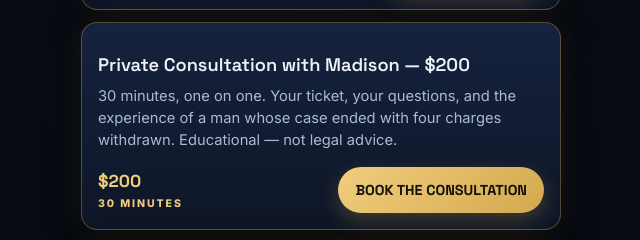
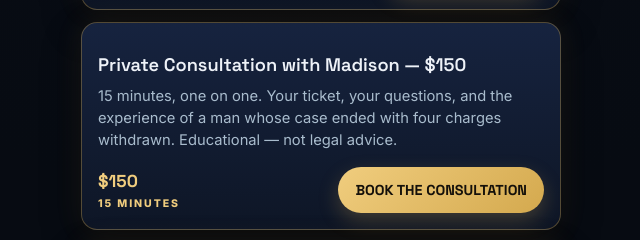
Before and after one commit to Madisonshalom72/sovereign-playbook, a plain HTML site: page links.html in a window 1280 px wide. Shown: the part 3568-3808 px from the top of the page, 319-959 px from the left. Drawn offline with Linux system fonts and the light colour scheme.

Commit message:
Update Private Consultation to $150 for 15 minutes

```diff
--- a/links.html
+++ b/links.html
@@ -200,10 +200,10 @@ footer b{color:var(--muted)}
   </article>
 
   <article class="offer-card" id="freeman-manual"><img src="https://privatemoneyrightsplaybook.xyz/cover.jpg" alt="The Common Law Freeman Manual for Court, Estates and Private Jurisdiction — Gold Series cover"><span class="t">The Common Law Freeman Manual — <s>$99.99</s> $29.99</span><span class="tagline">Court, Estates and Private Jurisdiction</span><p class="author-line">121 pages built on 18 years of research: court, estates, private jurisdiction, THE KEY from Black's Law Dictionary, the deal matrix, and the Million Dollar Roadmap. Learn to Make an Honest Living Through Contracting and Living Estates.</p><div class="offer-foot"><span class="price"><s>$99.99</s> $29.99<small>LIMITED TIME</small></span><a class="buy" href="https://whop.com/checkout/plan_oP9HvakSFt0sH">Get the Manual →</a></div></article><article class="offer-card" id="private-consultation">
-   <span class="t">Private Consultation with Madison — $200</span>
-   <p class="author-line">30 minutes, one on one. Your ticket, your questions, and the experience of a man whose case ended with four charges withdrawn. Educational — not legal advice.</p>
+   <span class="t">Private Consultation with Madison — $150</span>
+   <p class="author-line">15 minutes, one on one. Your ticket, your questions, and the experience of a man whose case ended with four charges withdrawn. Educational — not legal advice.</p>
    <div class="offer-foot">
-    <span class="price">$200<small>30 MINUTES</small></span>
+    <span class="price">$150<small>15 MINUTES</small></span>
     <!-- CHECKOUT: live Whop checkout for Private Consultation with Madison (plan_gIHHF70ZsUaUa), wired 2026-11-02 -->
     <a class="buy" href="https://whop.com/checkout/plan_gIHHF70ZsUaUa">BOOK THE CONSULTATION</a>
    </div>
```
